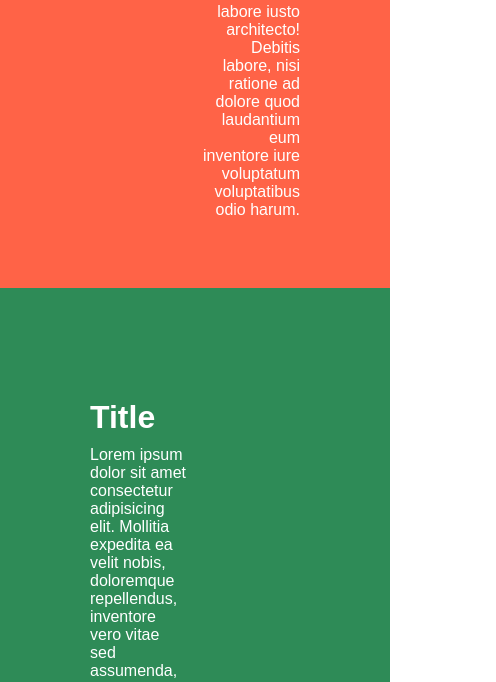
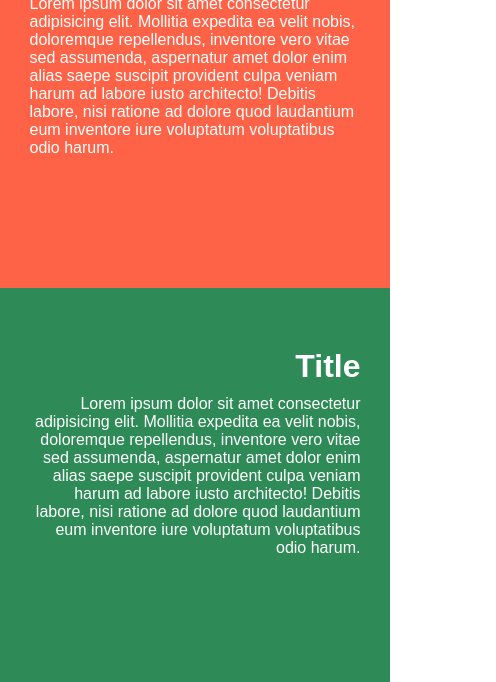
Before and after one commit to reynaldichernando/xtream-chaser, a plain HTML site: page lore.html in a window 390 px wide. Shown: the part 676-1358 px from the top of the page, 496 px wide, since content can reach past the window. Drawn offline with Linux system fonts and the light colour scheme.

Commit message:
Add responsiveness to lore page

```diff
--- a/css/lore.css
+++ b/css/lore.css
@@ -12,6 +12,7 @@
 
 .tile {
     height: 400px;
+    position: relative;
 }
 
 .tile h1, .tile p {
@@ -20,16 +21,23 @@
 }
 
 .desc {
-    width: 30%;
-    margin: 80px;
+    position: absolute;
+    width: 40%;
+    top: 50px;
 }
 
 .right {
     text-align: right;
-    float: right;
+    right: 5%;
 }
 
 .left {
     text-align: left;
-    float: left;
+    left: 5%;
 }
+
+@media only screen and (max-width : 768px) {
+    .desc {
+        width: 90%;
+    }
+}
```
